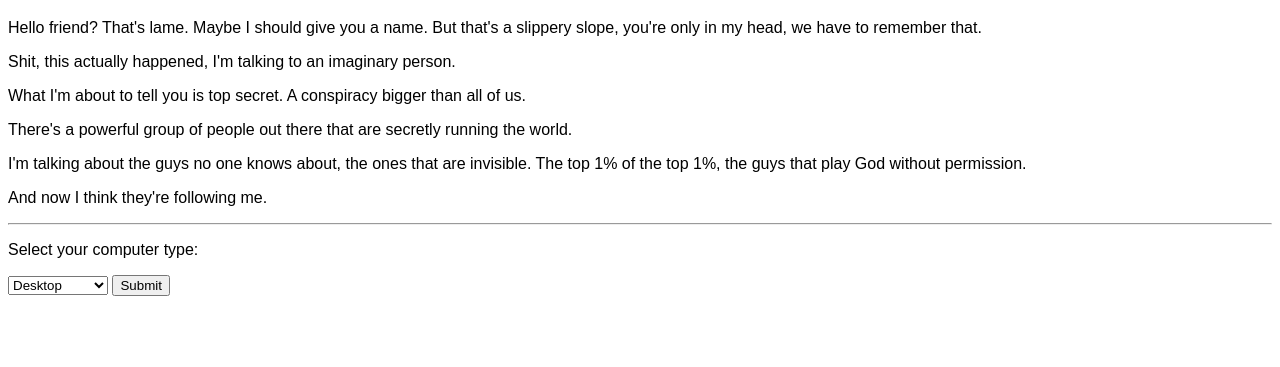
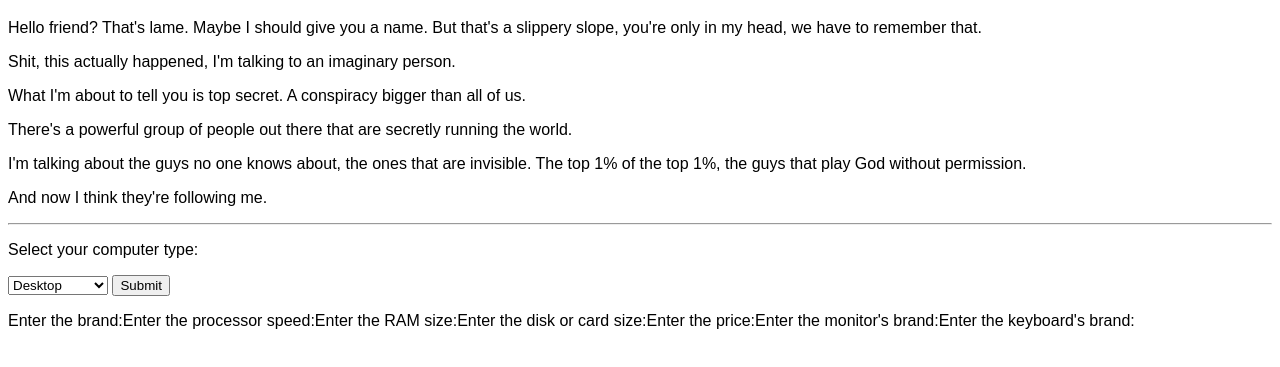
Before and after one commit to garciart/Basics, a plain HTML site: page Code/JavaScript/index.html in a window 1280 px wide. Both pictures are taken after a click on the button "Submit". Shown: the part 61-428 px from the top of the page. Drawn offline with Linux system fonts and the light colour scheme.

Commit message:
Halfway complete with dynamic rendering.

```diff
--- a/Code/JavaScript/index.html
+++ b/Code/JavaScript/index.html
@@ -33,6 +33,9 @@
         <option value="4">Smart Phone</option>
     </select>
     <button onclick="getComputerType()">Submit</button>
+    <div id="specsDiv">
+
+    </div>
 </body>
 
 </html>
--- a/Code/JavaScript/js/main.js
+++ b/Code/JavaScript/js/main.js
@@ -1,11 +1,73 @@
-import Computer from './computer';
+// import Computer from './computer.js';
 
 function getComputerType() {
     var eID = document.getElementById("computerType");
     var computerTypeValue = eID.options[eID.selectedIndex].value;
-    var computerTypeText = eID.options[eID.selectedIndex].text;
-    alert("Your system is a " + computerTypeText + ".");
+    var computerTypeName = eID.options[eID.selectedIndex].text;
+    document.getElementById("specsDiv").innerHTML = "";
+    var para = document.createElement("p");
+    para.appendChild(getComputerBrand());
+    para.appendChild(getComputerProcessorSpeed());
+    para.appendChild(getComputerPrimaryMemorySize());
+    para.appendChild(getComputerSecondaryMemorySize());
+    para.appendChild(getComputerPrice());
+    if (computerTypeValue === '1') {
+        para.appendChild(getComputerMonitorBrand());
+        para.appendChild(getComputerKeyboardBrand());
+    }
+    if (computerTypeValue === '2' || computerTypeValue === '3' || computerTypeValue === '4') {
+        para.appendChild(getComputerWeight());
+    }
+    if (computerTypeValue === '4') {
+        para.appendChild(getComputerCarrier());
+    }
+    var element = document.getElementById("specsDiv");
+    element.appendChild(para);
+}
 
+function getComputerBrand() {
+    // var para = document.createElement("p");
+    var node = document.createTextNode("Enter the brand:");
+    return node;
+    // para.appendChild(node);
+    // var element = document.getElementById("specsDiv");
+    // element.appendChild(para);
+}
+
+function getComputerProcessorSpeed() {
+    return document.createTextNode("Enter the processor speed:");
+}
+
+function getComputerPrimaryMemorySize() {
+    return document.createTextNode("Enter the RAM size:");
+}
+
+function getComputerSecondaryMemorySize() {
+    return document.createTextNode("Enter the disk or card size:");
+}
+
+function getComputerPrice() {
+    return document.createTextNode("Enter the price:");
+}
+
+
+function getComputerMonitorBrand() {
+    return document.createTextNode("Enter the monitor's brand:");
+}
+
+
+function getComputerKeyboardBrand() {
+    return document.createTextNode("Enter the keyboard's brand:");
+}
+
+
+function getComputerWeight() {
+    return document.createTextNode("Enter the weight:");
+}
+
+
+function getComputerCarrier() {
+    return document.createTextNode("Enter the carrier:");
 }
 
 function fizzBuzz(upperLimit) {
```
